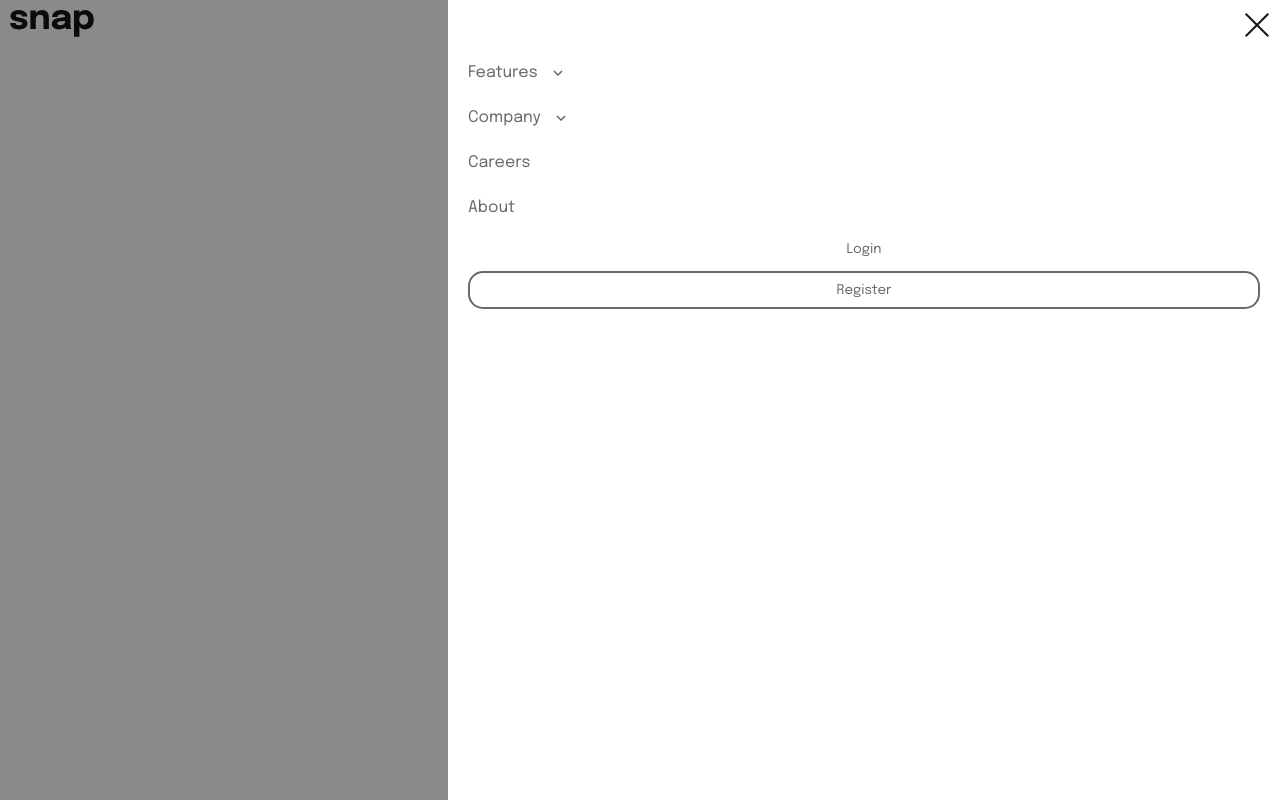
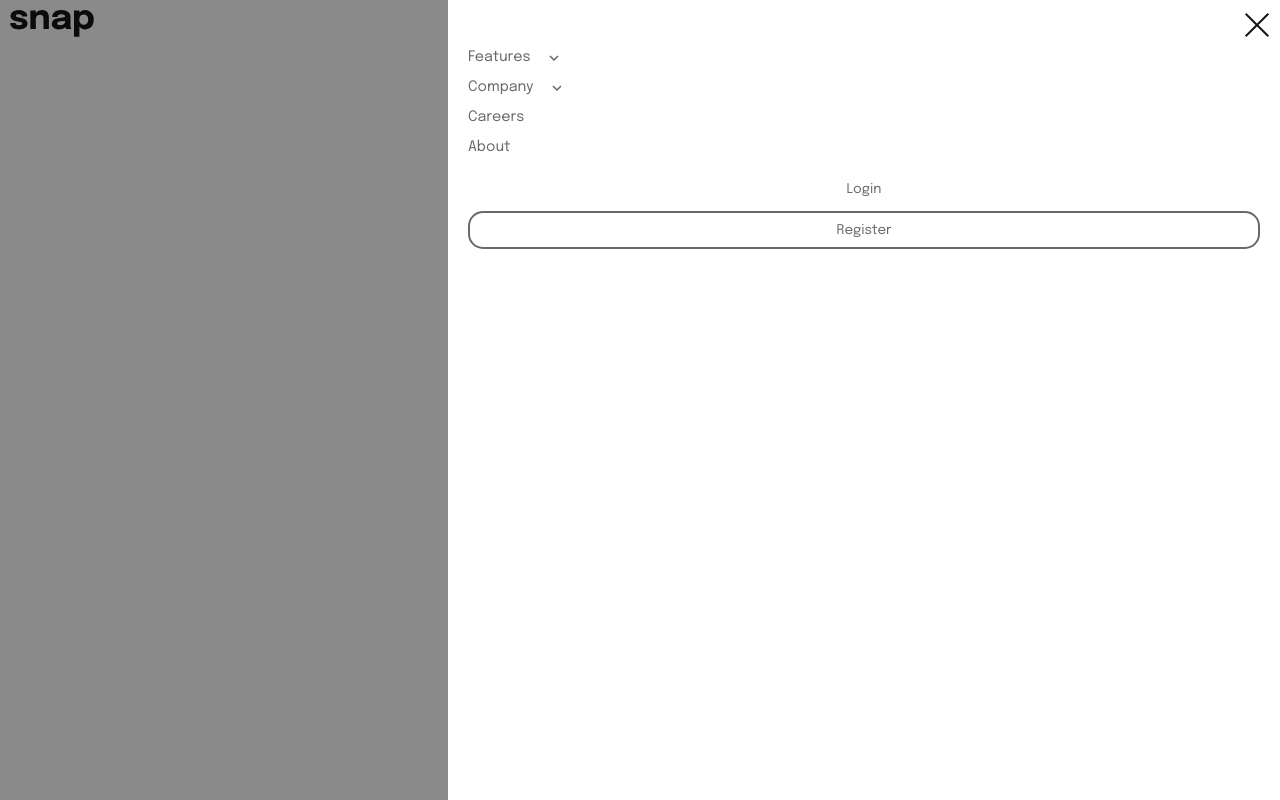
Before and after one commit to I7RANK/intro_section_with_dropdown_navigation_main, a Vue app: page / in a window 1280 px wide. Both pictures are taken after a click on the picture 1254 px from the left and 23 px from the top of the page. Built offline with nearby package versions, Linux system fonts and the light colour scheme.

Commit message:
Adding dropdown sub menu

```diff
--- a/src/components/NavBar.vue
+++ b/src/components/NavBar.vue
@@ -21,17 +21,26 @@ export default {
           { name: "Calendar", icon: iconCalendar },
           { name: "Reminders", icon: iconReminders },
           { name: "Planing", icon: iconPlanning }
-        ] },
+        ],
+        toggleSubItem: false },
         { name: "Company", subItems: [
           { name: "History", icon: "" },
           { name: "Out Team", icon: "" },
           { name: "Blog", icon: "" }
-        ] },
-        { name: "Careers", subItems: [] },
-        { name: "About", subItems: [] },
+        ],
+        toggleSubItem: false },
+        { name: "Careers", subItems: [], toggleSubItem: false },
+        { name: "About", subItems: [], toggleSubItem: false },
       ]
     };
   },
+  methods: {
+    handleToggleSubItem (item) {
+      if (!item.subItems.length) return;
+
+      item.toggleSubItem = !item.toggleSubItem;
+    }
+  }
 };
 </script>
 
@@ -40,8 +49,22 @@ export default {
     <nav class="main-menu">
       <ul>
         <li :key="item.name" v-for="item in navItems">
-          {{ item.name }}
-          <img v-if="item.subItems.length" :src="iconArrowDown" alt="">
+          <span class="item-name" @click="this.handleToggleSubItem(item)">
+            {{ item.name }}
+            <img v-if="item.subItems.length && !item.toggleSubItem" :src="iconArrowDown" alt="">
+            <img v-else-if="item.subItems.length" :src="iconArrowUp" alt="">
+          </span>
+
+          <div v-if="item.toggleSubItem" class="sub-items-dropdown">
+            <ul>
+              <li class="sub-item-name" :key="subItem.name" v-for="subItem in item.subItems">
+                <span>
+                  <img v-if="subItem.icon" :src="subItem.icon" alt="">
+                  {{ subItem.name }}
+                </span>
+              </li>
+            </ul>
+          </div>
         </li>
       </ul>
     </nav>
@@ -59,21 +82,44 @@ export default {
   flex-direction: column;
   padding: 0 20px;
   color: var(--medium-gray);
+  font-size: .9rem;
+}
+
+.navbar-content li {
+  min-height: 30px;
 }
 
 .main-menu ul {
   padding: 0;
 }
 
-.main-menu ul li {
-  display: flex;
-  align-items: center;
-  list-style: none;
-  height: 45px;
+.main-menu ul li span {
+  cursor: pointer;
+  user-select: none;
 }
 
-.main-menu ul li img {
+.navbar-content li {
+  list-style: none;
+}
+
+.item-name img {
   margin: 0 15px;
+}
+
+.sub-items-dropdown {
+  margin: 20px;
+  transform-origin: left;
+  animation: subMenuAnimation .3s ease;
+}
+
+.sub-items-dropdown .sub-item-name {
+  min-height: 30px;
+}
+
+.sub-item-name img {
+  height: 16px;
+  width: 16px;
+  margin: 0 7px 0 0;
 }
 
 .sign-button-content {
@@ -93,4 +139,9 @@ export default {
 .sign-button-content .btn-sign-out {
   border: solid 2px var(--medium-gray);
 }
+
+@keyframes subMenuAnimation {
+  from {transform: scale(0);}
+  to {transform: scale(1);}
+}
 </style>
```
